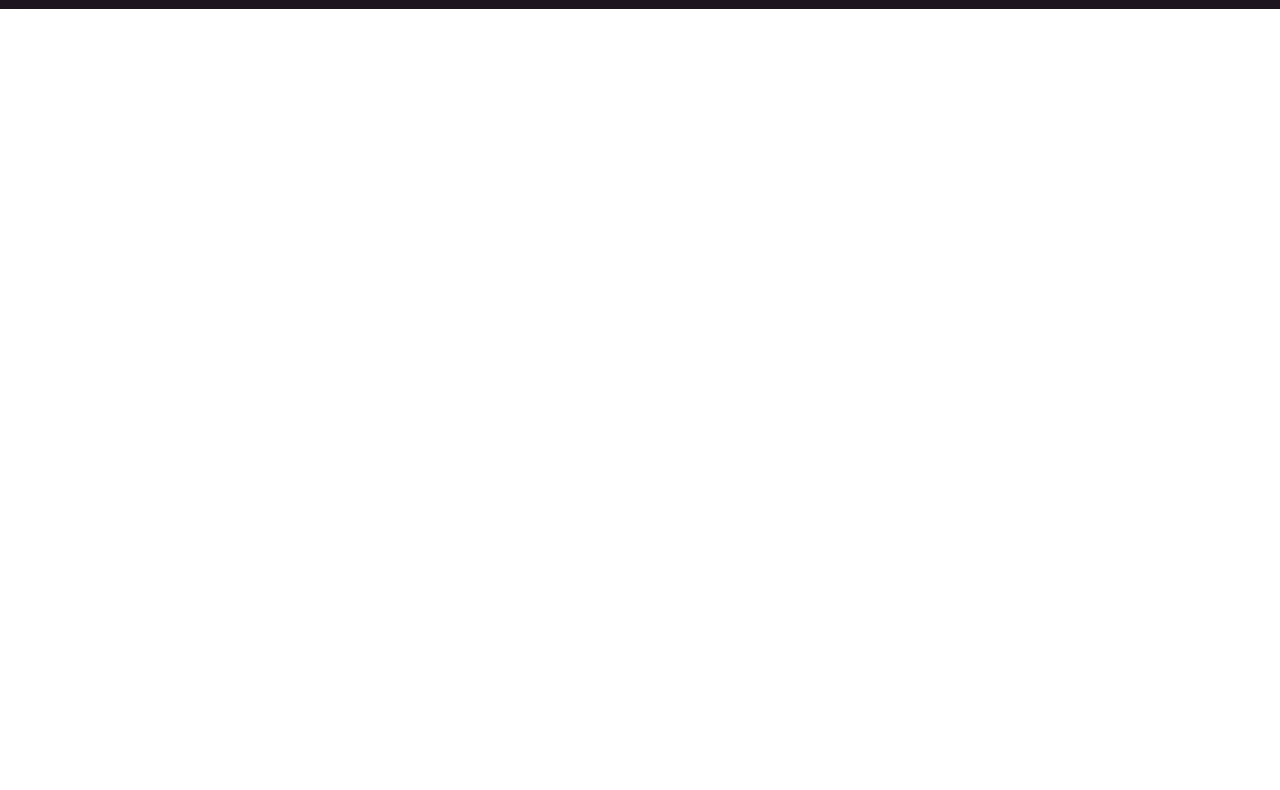
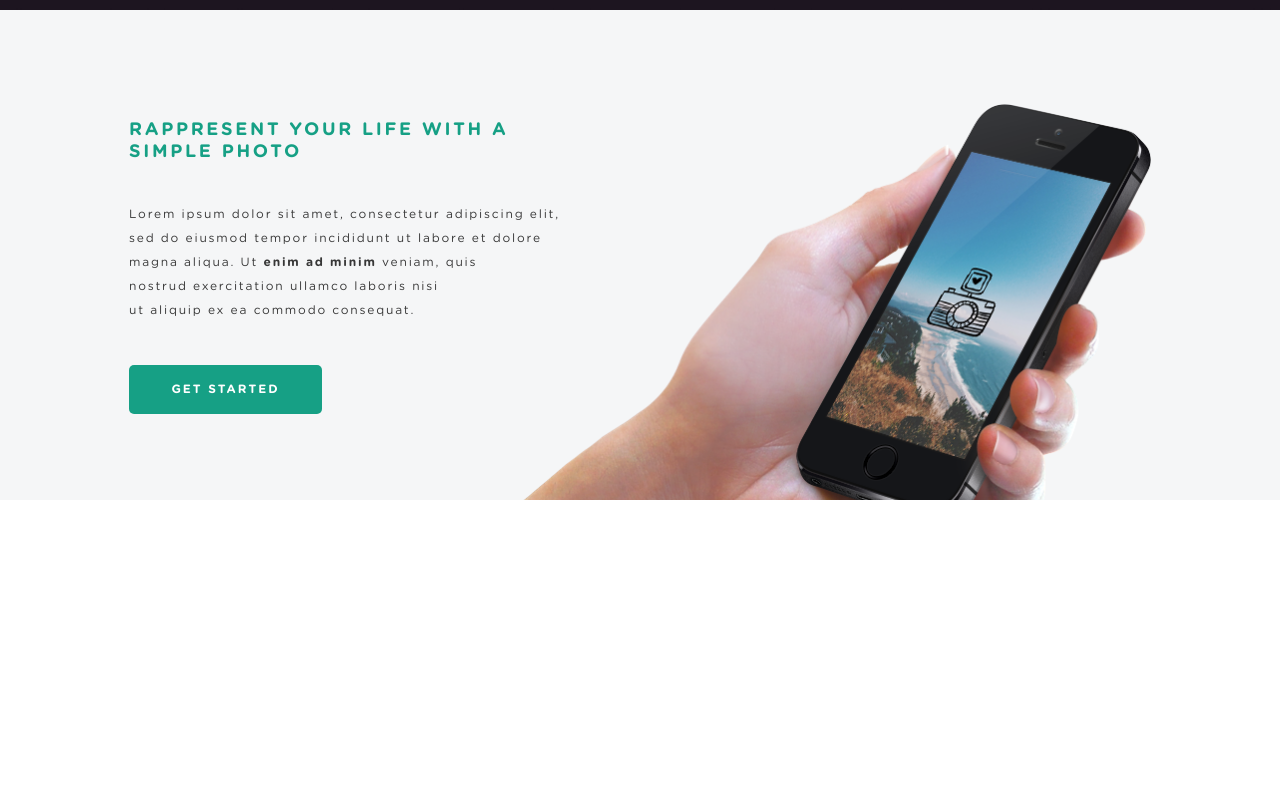
Before and after one commit to nabandz/Phototime-template, a plain HTML site: page src/index.html in a window 1280 px wide. Shown: the part 736-1526 px from the top of the page. Before the commit the page ends 800 px from the top, so only its background shows below. Drawn offline with Linux system fonts and the light colour scheme; a web font is replaced by a local one.

Commit message:
Add second screen

```diff
--- a/src/index.html
+++ b/src/index.html
@@ -52,5 +52,37 @@
             </div>
         </div>
     </div>
+
+    <div class="rappresent">
+        <div class="container">
+            <div class="rappresent__wrapper">
+                <div class="rappresent__descr">
+                    <h2 class="title title_rap">
+                        Rappresent your life with a<br>
+                        simple photo
+                    </h2>
+                    <h2 class="subtitle subtitle_rap">
+                        Lorem ipsum dolor sit amet, consectetur adipiscing elit,<br>
+                        sed do eiusmod tempor incididunt ut labore et dolore<br>
+                        magna aliqua. Ut <span>enim ad minim</span> veniam, quis<br>
+                        nostrud exercitation ullamco laboris nisi<br>
+                        ut aliquip ex ea commodo consequat.<br>
+                    </h2>
+                    <button class="button button_rap">
+                        get started
+                    </button>
+                </div>
+                <div class="rappresent__img">
+                    <img src="/src/img/second_phone.png" alt="phone">
+                </div>
+            </div>
+        </div>
+    </div>
+
+    <div class="design">
+        <div class="container">
+
+        </div>
+    </div>
 </body>
 </html>
--- a/src/sass/blocks/_buttons.scss
+++ b/src/sass/blocks/_buttons.scss
@@ -12,7 +12,7 @@
     text-align: center;
     color: #ffffff;
 
-    transition: 0.5s all;
+    transition: 0.4s all;
     &:focus {
         outline: none;
     }
@@ -23,4 +23,9 @@
     &_main {
         margin-top: 15px;
     }
+    &_rap {
+        margin-left: 64px;
+        margin-top: 35px;
+        width: 193px;
+    }
 }
--- /dev/null
+++ b/src/sass/blocks/_design.scss
@@ -0,0 +1,5 @@
+.design {
+    position: relative;
+    min-height: 560px;
+    background-color: #ffffff;
+}
--- a/src/sass/blocks/_menu.scss
+++ b/src/sass/blocks/_menu.scss
@@ -12,7 +12,7 @@
         text-transform: uppercase;
         text-decoration: none;
         color: #ffffff;
-        transition: 0.5s all;
+        transition: 0.4s all;
         &:hover {
             color: $main-color;
         }
--- a/src/sass/blocks/_promo.scss
+++ b/src/sass/blocks/_promo.scss
@@ -1,5 +1,5 @@
 .promo {
-    max-height: 745px;
+    min-height: 745px;
     padding: 40px 0 26px 0;
 	background: url(../img/home_bg.jpg) bottom (center/cover) no-repeat;
     &__wrapper {
@@ -33,7 +33,7 @@
 			margin: 0 8px;
 			font-size: 23px;
 			color: #ffffff;
-			transition: 0.5s all;
+			transition: 0.4s all;
 			&:hover {
 				color: $main-color;
 			}
--- /dev/null
+++ b/src/sass/blocks/_rappresent.scss
@@ -0,0 +1,20 @@
+.rappresent {
+    padding-top: 110px;
+    min-height: 490px;
+    background-color: #f5f6f7;
+    &__wrapper{
+        display: flex;
+        align-items: center;
+    }
+    &__descr {
+        display: flex;
+        flex-direction: column;
+    }
+    &__img {
+        width: 640px;
+        img {
+            margin: -38px 0px -411px -49px;
+            width: 100%;
+        }
+    }
+}
--- /dev/null
+++ b/src/sass/blocks/_subtitles.scss
@@ -0,0 +1,14 @@
+.subtitle {
+    margin-top: 30px;
+    color: #373737;
+    font-size: 12px;
+    line-height: 24px;
+    font-weight: book;
+    letter-spacing: 1.8px;
+    &_rap {
+        margin-left: 64px;
+        span {
+            font-weight: bold;
+        }
+    }
+}
--- /dev/null
+++ b/src/sass/blocks/_titles.scss
@@ -0,0 +1,10 @@
+.title {
+    color: $main-color;
+    font-size: 18px;
+    font-weight: bold;
+    text-transform: uppercase;
+    letter-spacing: 2.7px;
+    &_rap {
+        margin-left: 64px;
+    }
+}
--- a/src/sass/style.scss
+++ b/src/sass/style.scss
@@ -16,3 +16,7 @@
 @import 'blocks/promo';
 @import 'blocks/buttons';
 @import 'blocks/menu';
+@import 'blocks/rappresent';
+@import 'blocks/titles';
+@import 'blocks/subtitles';
+@import 'blocks/design';
```
Also changed, not shown: src/css/style.min.css, 1 other file.
